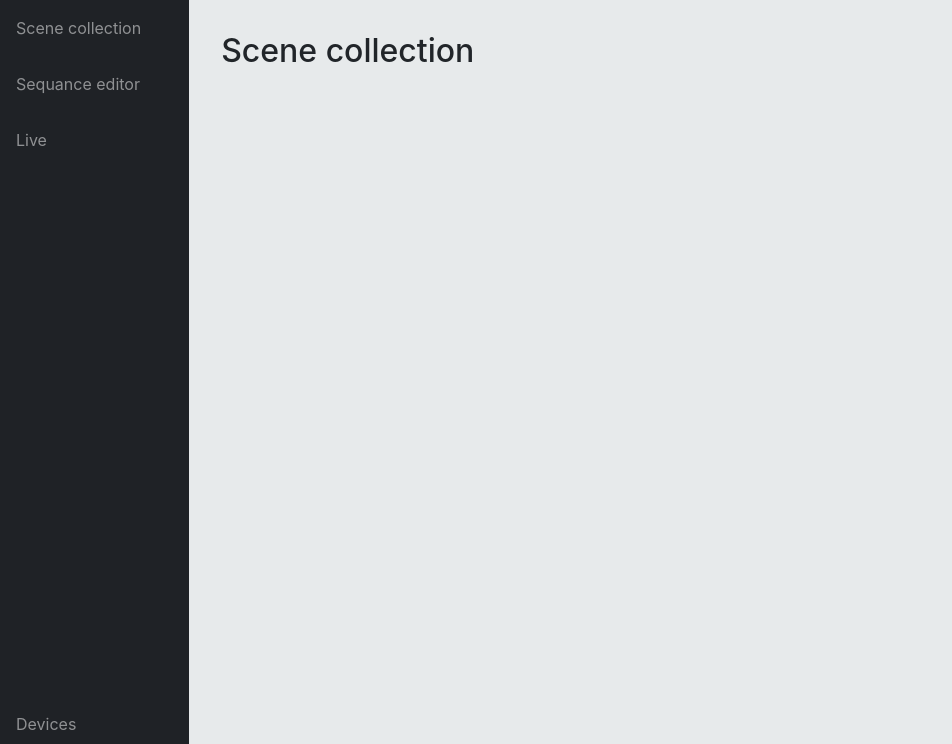
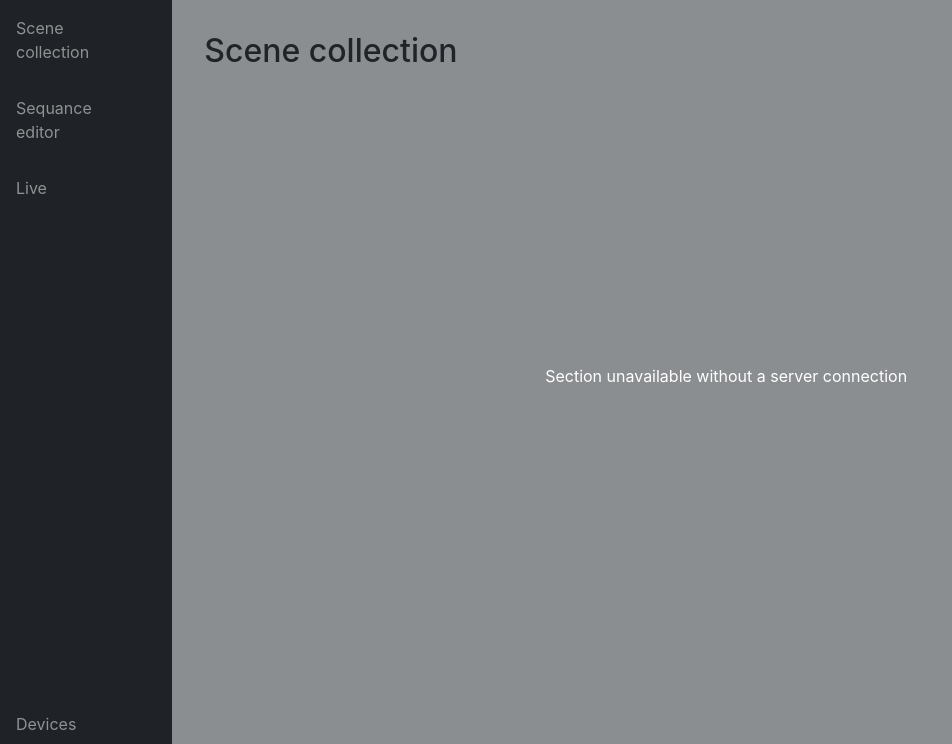
Before and after one commit to francescodandrea/ShowPilot, a PHP site: page / in a window 1280 px wide, after a click on "Scene collection". Shown: the part 56-800 px from the top of the page, without its empty margins (0-952 px from the left). Run offline with PHP 8.4, Linux system fonts and the light colour scheme; some libraries are stand-ins or nearby versions.

Commit message:
Section disabling when offline

```diff
--- a/myapp/static/controlRoom/dataCom.js
+++ b/myapp/static/controlRoom/dataCom.js
@@ -15,7 +15,7 @@
         xhr.addEventListener("readystatechange", function() {
             if (this.readyState === this.DONE) { try {
                     var result= JSON.parse(this.responseText);
-                    if (result.state=="pong") {resolve(true);} else resolve(false)
+                    if (result.state=="Pong") {resolve(true);} else resolve(false)
                 } catch (error) {
                     statusupd("server",false);
                 }}
@@ -25,6 +25,7 @@
     }
 )};
 async function ping(){
+   await pingcom()
     statusupd("server",await pingcom());
 };
 //ping start and repeat
@@ -42,7 +43,7 @@
         xhr.addEventListener("readystatechange", function() {
             if (this.readyState === this.DONE) { try {
                     var result= JSON.parse(this.responseText);
-                    if (result.state=="pong") {resolve(true);} else resolve(false)
+                    if (result.state=="Pong") {resolve(true);} else resolve(false)
                 } catch (error) {
                     statusupd("obs",false);
                 }}
--- a/myapp/static/controlRoom/midiCom.js
+++ b/myapp/static/controlRoom/midiCom.js
@@ -19,8 +19,8 @@
         xhr.addEventListener("readystatechange", function() {
             if (this.readyState === this.DONE) { try{
                     var result=JSON.parse(this.responseText);
-                    statusupd("miin",isEmpty(result.input));
-                    statusupd("miout",isEmpty(result.output));
+                    statusupd("miin",result.input);
+                    statusupd("miout",result.output);
                     serverdevices(result.input,result.output);
                 } catch (error) {
                     statusupd("miin",false);
--- a/myapp/static/controlRoom/style.css
+++ b/myapp/static/controlRoom/style.css
@@ -4,6 +4,10 @@
     user-select: none;
 }
 /*menu and structure*/
+#sectionholder {
+    width: -webkit-fill-available;
+    height: 100%;
+}
 section{
     position: relative;
     display: none;
@@ -12,6 +16,20 @@
     overflow: hidden;
     height: 100%;
     transition: opacity 0.5s;
+}
+section.unavailable::before {
+    content: "Section unavailable without a server connection";
+    color: white;
+    display: flex;
+    background-color: #1f222675;
+    height: 100%;
+    width: 100%;
+    position: absolute;
+    top: 0;
+    right: 0;
+    z-index: 10;
+    justify-content: center;
+    align-items: center;
 }
 nav.spacenav{
     padding-left: 1em;
--- a/myapp/static/controlRoom/ui.js
+++ b/myapp/static/controlRoom/ui.js
@@ -351,6 +351,17 @@
             arg.className="status no";
         }
     }, 200);
+
+    let needserver=["#scenes","#sequences","#live"];
+
+    switch (element) {
+        case "server":
+            needserver.forEach(element => {
+                if(!bool) {document.querySelector(element).classList.add("unavailable");}
+                else {document.querySelector(element).classList.remove("unavailable");}
+            });
+            break;
+    }
 }
 
 //send cc
```
Also changed, not shown: myapp/storage/config.json.
